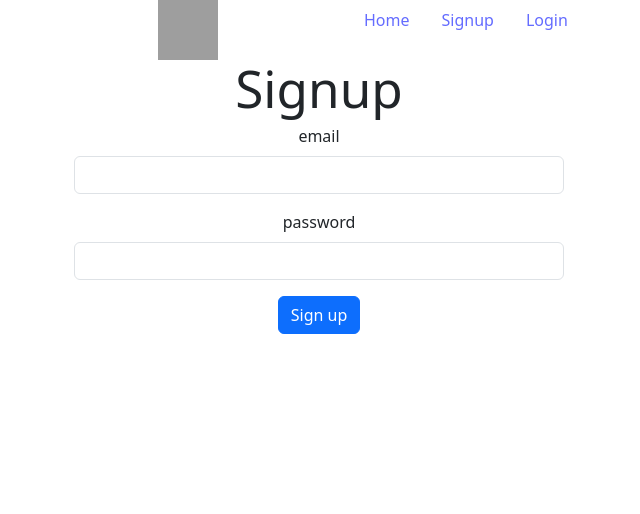
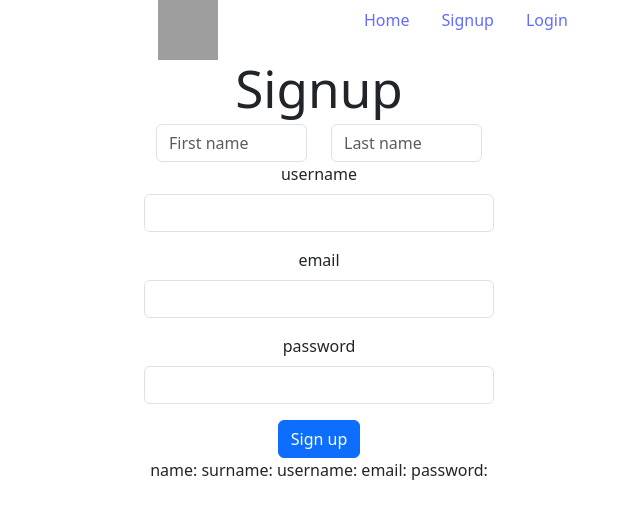
Before and after one commit to AndreaGonzato/express-web-app, a Vue app in the folder frontend/: page /signup in a window 1280 px wide. Shown: the top 514 px of the page, without its empty margins (321-961 px from the left). Built offline with nearby package versions, Linux system fonts and the light colour scheme; grey boxes are pictures that could not be loaded.

Commit message:
FE: signup form pt1

```diff
--- a/frontend/src/views/Signup.vue
+++ b/frontend/src/views/Signup.vue
@@ -3,6 +3,38 @@
     <h1>Signup</h1>
 
     <form>
+      <div class="row">
+        <div class="col">
+          <input
+            type="text"
+            class="form-control"
+            placeholder="First name"
+            aria-label="First name"
+            v-model="name"
+          />
+        </div>
+        <div class="col">
+          <input
+            type="text"
+            class="form-control"
+            placeholder="Last name"
+            aria-label="Last name"
+            v-model="surname"
+          />
+        </div>
+      </div>
+
+      <div class="mb-3">
+        <label for="usernameID" class="form-label">username</label>
+        <input
+          type="text"
+          v-model="username"
+          id="usernameID"
+          name="email"
+          class="form-control"
+        />
+      </div>
+
       <div class="mb-3">
         <label for="emailID" class="form-label">email</label>
         <input
@@ -26,25 +58,28 @@
       </div>
 
       <button @click.prevent="login" class="btn btn-primary">Sign up</button>
+    </form>
 
-
-    </form>
+    <p>
+      name: {{ this.name }} surname: {{ this.surname }} username:
+      {{ this.username }} email: {{ this.email }} password: {{ this.password }}
+    </p>
   </div>
 </template>
 
 <script>
 export default {
   name: "Signup",
-  data(){
+  data() {
     return {
-        email : '',
-        password : '',
-        username : '',
-        name : '',
-        surname : '',
-        bio : "Hi! I'm on Express",
-    }
-  }
+      email: "",
+      password: "",
+      username: "",
+      name: "",
+      surname: "",
+      bio: "Hi! I'm on Express",
+    };
+  },
 };
 </script>
 
@@ -52,4 +87,14 @@ export default {
 .signup {
   text-align: center;
 }
+
+.mb-3 {
+  max-width: 350px;
+  margin: auto;
+}
+
+.row{
+    max-width: 350px;
+    margin: auto;
+}
 </style>
```
